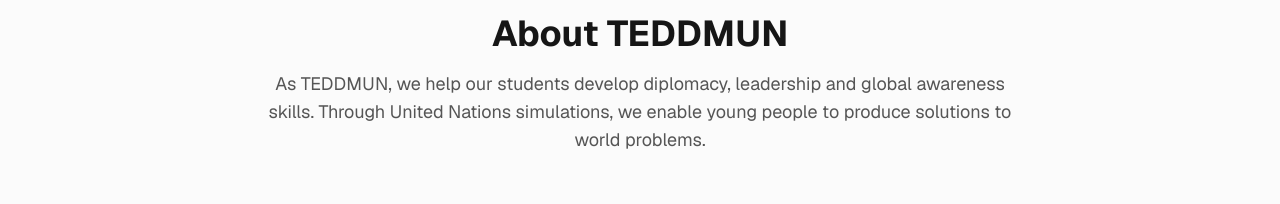
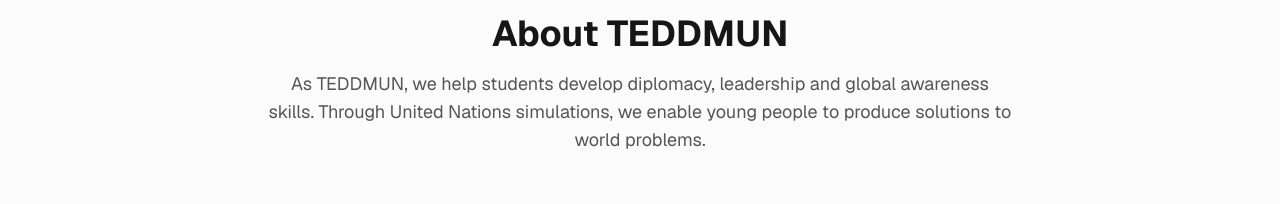
Before and after one commit to Dorukkozkn/TEDDMUN, a Next.js app: page / in a window 1280 px wide. Shown: the part 742-946 px from the top of the page. Built offline with nearby package versions, Linux system fonts and the light colour scheme.

Commit message:
Update about-section.tsx

```diff
--- a/components/about-section.tsx
+++ b/components/about-section.tsx
@@ -31,7 +31,7 @@ export function AboutSection() {
         <div className="text-center mb-16">
           <h2 className="text-3xl md:text-4xl font-bold mb-4 text-balance">About TEDDMUN</h2>
           <p className="text-lg text-muted-foreground max-w-3xl mx-auto text-pretty">
-            As TEDDMUN, we help our students develop diplomacy, leadership and global awareness
+            As TEDDMUN, we help students develop diplomacy, leadership and global awareness
             skills. Through United Nations simulations, we enable young people to produce solutions to world problems.
           </p>
         </div>
```
